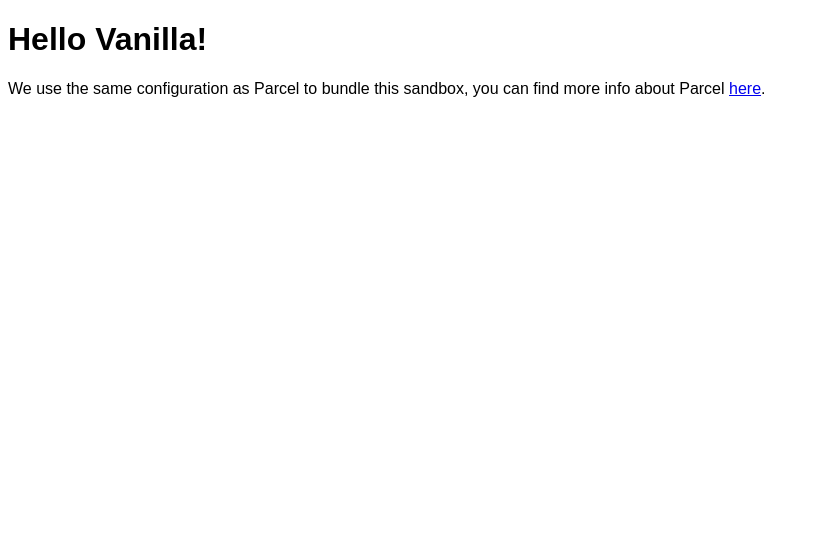
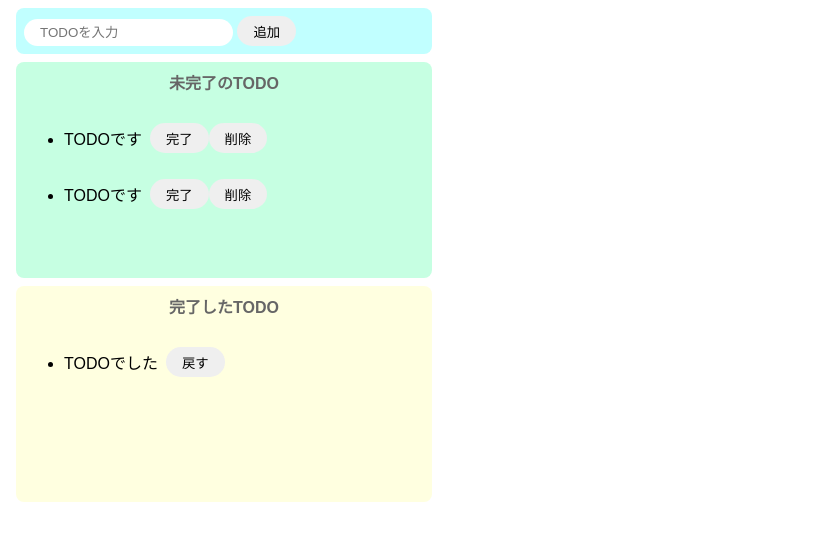
Before and after one commit to plum2424arl/vanilla-js-todo, a website built with Parcel: page index.html in a window 1280 px wide. Shown: the whole page, without its empty margins (0-819 px from the left). Built offline with nearby package versions, Linux system fonts and the light colour scheme.

Commit message:
html/css作成

```diff
--- a/index.html
+++ b/index.html
@@ -1,16 +1,45 @@
 <!DOCTYPE html>
 <html>
+  <head>
+    <title>TODO(JavaScript)</title>
+    <meta charset="UTF-8" />
+  </head>
 
-<head>
-	<title>Parcel Sandbox</title>
-	<meta charset="UTF-8" />
-</head>
-
-<body>
-	<div id="app"></div>
-
-	<script src="src/index.js">
-	</script>
-</body>
-
+  <body>
+    <div class="input-area">
+      <input placeholder="TODOを入力" />
+      <button>追加</button>
+    </div>
+    <div class="incomplete-area">
+      <p class="title">未完了のTODO</p>
+      <ul>
+        <li>
+          <div class="list-row">
+            <p class="contents-title">TODOです</p>
+            <button>完了</button>
+            <button>削除</button>
+          </div>
+        </li>
+        <li>
+          <div class="list-row">
+            <p class="contents-title">TODOです</p>
+            <button>完了</button>
+            <button>削除</button>
+          </div>
+        </li>
+      </ul>
+    </div>
+    <div class="complete-area">
+      <p class="title">完了したTODO</p>
+      <ul>
+        <li>
+          <div class="list-row">
+            <p class="contents-title">TODOでした</p>
+            <button>戻す</button>
+          </div>
+        </li>
+      </ul>
+    </div>
+    <script src="src/index.js"></script>
+  </body>
 </html>
--- a/src/index.js
+++ b/src/index.js
@@ -1,10 +1 @@
 import "./styles.css";
-
-document.getElementById("app").innerHTML = `
-<h1>Hello Vanilla!</h1>
-<div>
-  We use the same configuration as Parcel to bundle this sandbox, you can find more
-  info about Parcel
-  <a href="https://parceljs.org" target="_blank" rel="noopener noreferrer">here</a>.
-</div>
-`;
--- a/src/styles.css
+++ b/src/styles.css
@@ -1,3 +1,70 @@
 body {
   font-family: sans-serif;
 }
+
+input {
+  border-radius: 16px;
+  border: none;
+  padding: 6px 16px;
+  outline: none;
+}
+
+button {
+  border-radius: 16px;
+  border: none;
+  padding: 4px 16px;
+  height: 30px;
+}
+
+li {
+  margin-right: 8px;
+}
+
+button:hover {
+  background-color: #ff7fff;
+  color: #fff;
+  cursor: pointer;
+}
+
+.input-area {
+  background-color: #c1ffff;
+  width: 400px;
+  height: 30px;
+  padding: 8px;
+  margin: 8px;
+  border-radius: 8px;
+}
+
+.incomplete-area {
+  background-color: #c6ffe2;
+  width: 400px;
+  min-height: 200px;
+  padding: 8px;
+  margin: 8px;
+  border-radius: 8px;
+}
+
+.complete-area {
+  background-color: #ffffe0;
+  width: 400px;
+  min-height: 200px;
+  padding: 8px;
+  margin: 8px;
+  border-radius: 8px;
+}
+
+.title {
+  text-align: center;
+  margin-top: 0;
+  font-weight: bold;
+  color: #666;
+}
+
+.list-row {
+  display: flex;
+  align-items: center;
+}
+
+.contents-title {
+  margin-right: 8px;
+}
```
